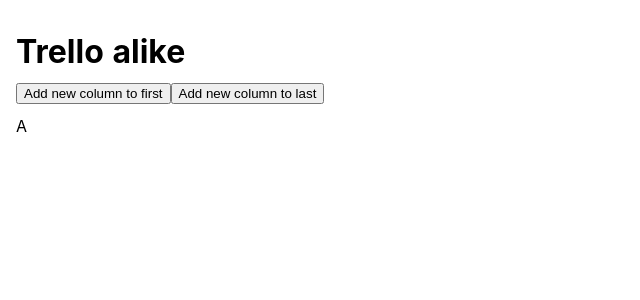
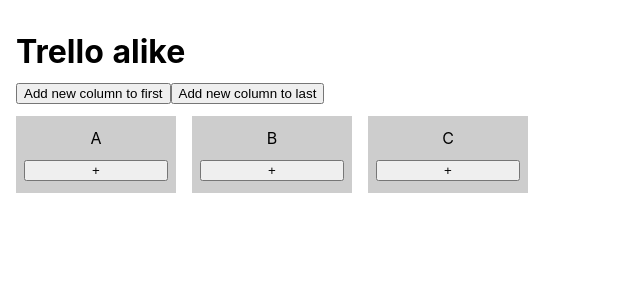
Before and after one commit to YooJeongWoo/trello-alike, a Nuxt app: page / in a window 1280 px wide. Shown: the top 300 px of the page, without its empty margins (0-640 px from the left). Built offline with nearby package versions, Linux system fonts and the light colour scheme.

Commit message:
create store and add item to column feature

```diff
--- a/components/Trello.vue
+++ b/components/Trello.vue
@@ -4,7 +4,7 @@
       <!-- Tool Bar -->
       <trello-tool-bar />
       <!-- Columns Area -->
-      <trello-board />
+      <trello-board :board-data="boardData" />
     </div>
   </div>
 </template>
@@ -18,6 +18,12 @@
   components: {
     TrelloToolBar,
     TrelloBoard
+  },
+  props: {
+    boardData: {
+      type: Array,
+      required: true
+    }
   }
 }
 </script>
--- a/components/TrelloBoard.vue
+++ b/components/TrelloBoard.vue
@@ -1,6 +1,11 @@
 <template>
-  <div>
-    <trello-board-column column-name="A" :items="false" />
+  <div class="trello-column-container">
+    <trello-board-column
+      v-for="(column, index) in boardData"
+      :key="`c-${index}`"
+      :column-data="column"
+      :column-index="index"
+    />
   </div>
 </template>
 
@@ -11,6 +16,19 @@
   name: 'TrelloBoard',
   components: {
     TrelloBoardColumn
+  },
+  props: {
+    boardData: {
+      type: Array,
+      required: true
+    }
   }
 }
 </script>
+
+<style scoped>
+.trello-column-container {
+  display: flex;
+  flex-flow: row wrap;
+}
+</style>
--- a/components/TrelloBoardColumn.vue
+++ b/components/TrelloBoardColumn.vue
@@ -1,19 +1,36 @@
 <template>
-  <div>
-    <span>{{ columnName }}</span>
+  <div class="trello-column">
+    <span class="column-header">{{ columnData.columnName }}</span>
+    <div class="column-item-container">
+      <!-- Items goes here -->
+      <trello-board-column-item
+        v-for="(item, index) in columnData.columnItems"
+        :key="index"
+        :item-data="item"
+      />
+      <button class="item-add-btn" @click="openAddItemPrompt">
+        <span>+</span>
+      </button>
+    </div>
   </div>
 </template>
 
 <script>
+import { mapActions } from 'vuex'
+import TrelloBoardColumnItem from '@/components/TrelloBoardColumnItem'
+
 export default {
   name: 'TrelloBoardColumn',
+  components: {
+    TrelloBoardColumnItem
+  },
   props: {
-    columnName: {
-      type: String,
+    columnData: {
+      type: Object,
       required: true
     },
-    items: {
-      type: Array,
+    columnIndex: {
+      type: Number,
       required: true
     },
     isFirst: {
@@ -26,6 +43,55 @@
       required: false,
       default: false
     }
+  },
+  methods: {
+    openAddItemPrompt() {
+      const data = window.prompt('Type your task')
+      if (data) {
+        this.addItemToColumn({
+          item: { data },
+          columnIndex: this.columnIndex
+        })
+      }
+    },
+    ...mapActions({
+      addItemToColumn: 'trello/addItemToColumn'
+    })
   }
 }
 </script>
+
+<style scoped>
+.trello-column {
+  width: 160px;
+  height: auto;
+  background-color: #cdcdcd;
+  margin-right: 16px;
+  padding: 0;
+  padding-bottom: 12px;
+}
+
+.trello-column:last-child {
+  margin-right: 0;
+}
+
+.column-header {
+  margin: 12px 8px;
+  display: block;
+  width: '100%';
+  text-align: center;
+}
+
+.column-item-container {
+  display: flex;
+  flex-flow: column nowrap;
+  align-items: baseline;
+  width: '100%';
+  padding: 0 8px;
+  margin: 12px 0 0 0;
+}
+
+.item-add-btn {
+  width: 100%;
+}
+</style>
--- a/components/TrelloBoardColumnItem.vue
+++ b/components/TrelloBoardColumnItem.vue
@@ -0,0 +1,22 @@
+<template>
+  <div>
+    {{ itemData.data }}
+  </div>
+</template>
+
+<script>
+export default {
+  name: 'TrelloBoardColumnItem',
+  props: {
+    itemData: {
+      type: Object,
+      required: true
+    }
+  },
+  data() {
+    return {
+      isEditing: false
+    }
+  }
+}
+</script>
--- a/pages/index.vue
+++ b/pages/index.vue
@@ -1,16 +1,31 @@
 <template>
   <div class="container">
     <h1>Trello alike</h1>
-    <trello />
+    <trello :board-data="boardData" />
   </div>
 </template>
 
 <script>
+import { mapActions, mapGetters } from 'vuex'
+
 import Trello from '@/components/Trello.vue'
 
 export default {
   components: {
     Trello
+  },
+  computed: {
+    ...mapGetters({
+      boardData: 'trello/boardData'
+    })
+  },
+  fetch({ store }) {
+    store.dispatch('trello/fetchBoardData')
+  },
+  methods: {
+    ...mapActions({
+      fetchBoardDataFromLocalStorage: 'trello/fetchBoardDataFromLocalStorage'
+    })
   }
 }
 </script>
--- a/store/trello.js
+++ b/store/trello.js
@@ -1,4 +1,20 @@
 /* eslint-disable no-console */
+
+const defaultBoardData = [
+  {
+    columnName: 'A',
+    columnItems: []
+  },
+  {
+    columnName: 'B',
+    columnItems: []
+  },
+  {
+    columnName: 'C',
+    columnItems: []
+  }
+]
+
 export const state = () => ({
   boardData: []
 })
@@ -6,6 +22,10 @@
 export const mutations = {
   setBoardData(state, payload) {
     state.boardData = payload
+    localStorage.setItem('boardData', JSON.stringify(payload))
+  },
+  pushItemToColumn(state, payload) {
+    state.boardData[payload.columnIndex].columnItems.push(payload.item)
   }
 }
 
@@ -20,10 +40,20 @@
     const data = localStorage.getItem('boardData')
     if (data) {
       try {
-        commit('setBoardData', JSON.parse(data))
+        return JSON.parse(data)
       } catch (error) {
-        console.warn(error)
+        return null
       }
     }
+    return null
+  },
+  fetchBoardData({ dispatch, commit }) {
+    dispatch('fetchBoardDataFromLocalStorage').then((data) => {
+      const boardData = data || defaultBoardData
+      commit('setBoardData', boardData)
+    })
+  },
+  addItemToColumn({ commit }, { item, columnIndex }) {
+    commit('pushItemToColumn', { item, columnIndex })
   }
 }
```
